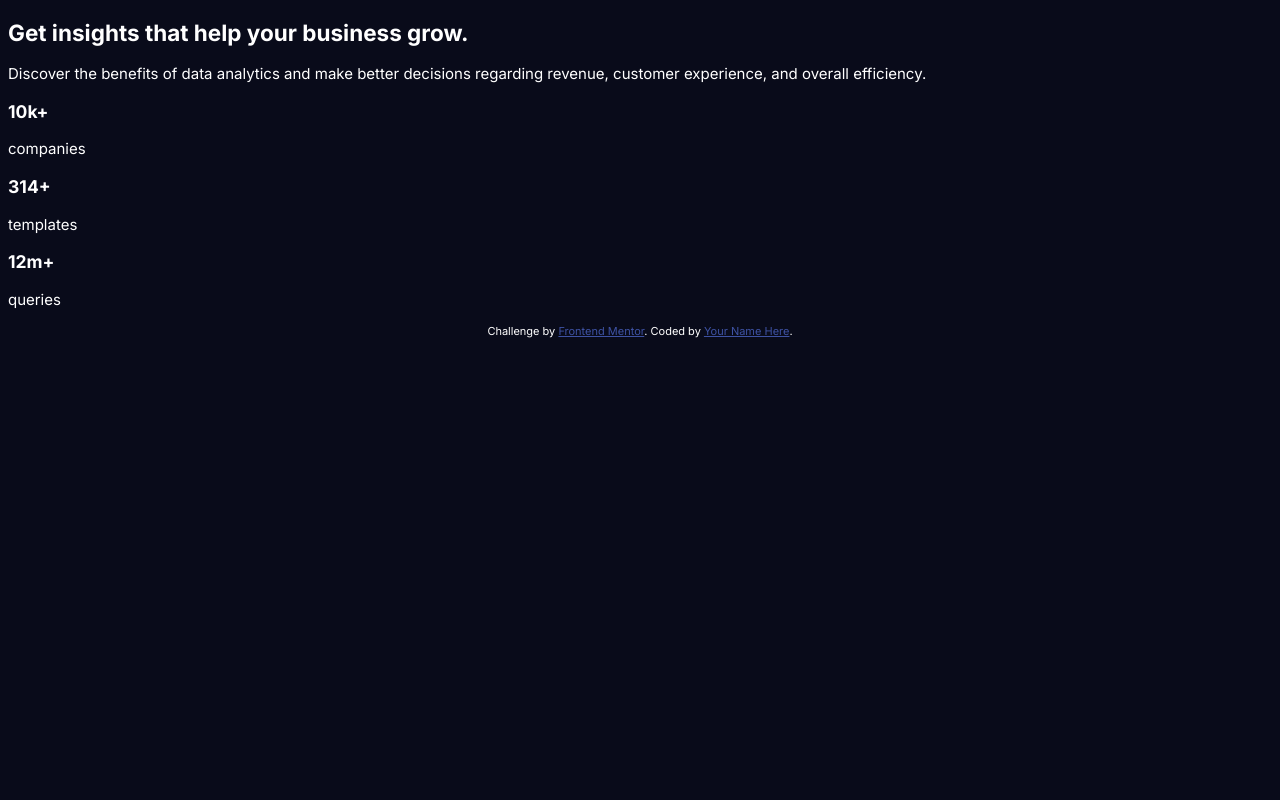
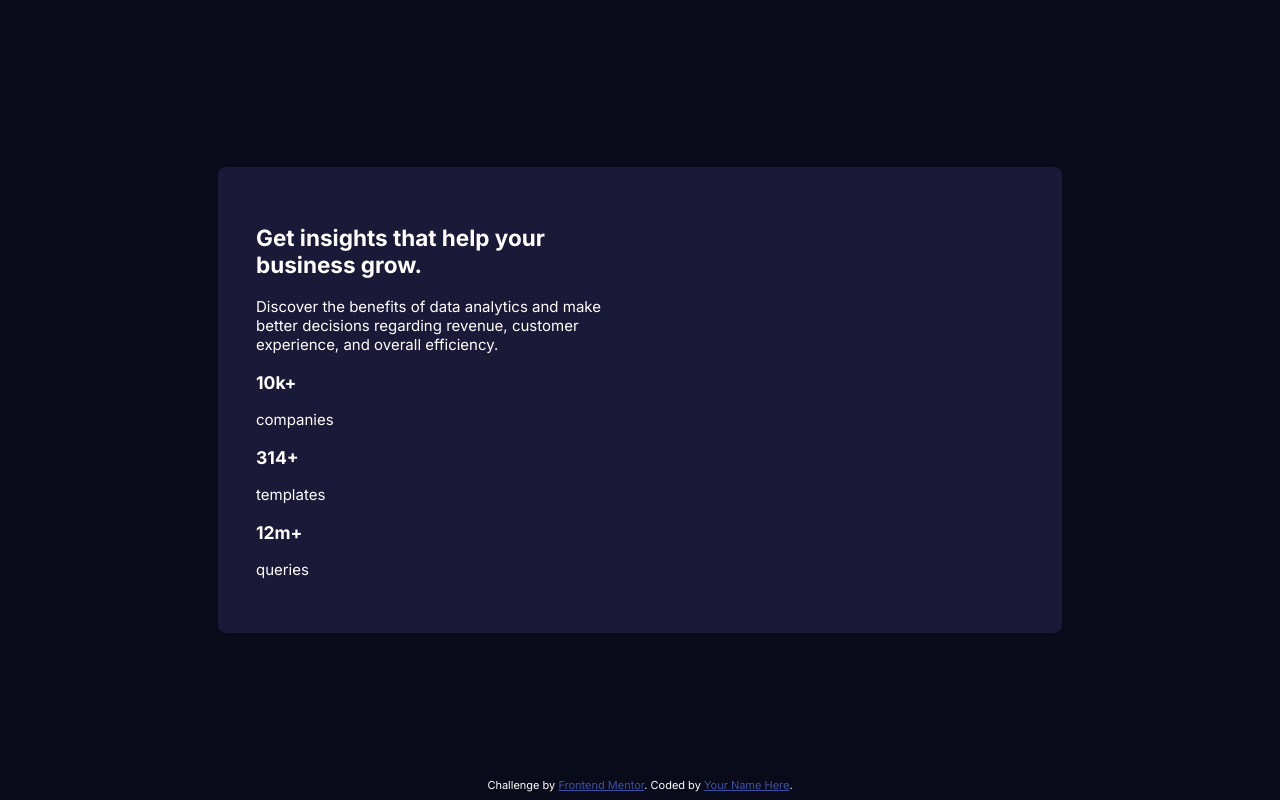
Before and after one commit to LironeFitoussi/stats-preview-card-component-main, a plain HTML site: page index.html in a window 1280 px wide. Drawn offline with Linux system fonts and the light colour scheme.

Commit message:
card alignment and styling

```diff
--- a/index.html
+++ b/index.html
@@ -8,7 +8,7 @@
 </head>
 <body>
   <main>
-    <section>
+    <section class="text-content">
       <h1>Get <span>insights</span> that help your business grow.</h1>
       <p>Discover the benefits of data analytics and make better decisions regarding revenue, customer experience, and overall efficiency.</p>
       <div>
@@ -29,8 +29,7 @@
       </div>
     </section>
 
-    <section>
-      <div class="img"></div>
+    <section class="img">
     </section>
 
   </main>
--- a/style.css
+++ b/style.css
@@ -6,8 +6,22 @@ body {
     font-size: 15px;
     background-color: hsl(233, 47%, 7%);
     color: hsl(0, 0%, 100%);
+    margin: 0;
+    display: flex;
+    flex-direction: column;
+    justify-content: center;
+    align-items: center;
+    height: 100vh;
 }
 
+main {
+    background-color: hsl(244, 38%, 16%);;
+    padding: 3%;
+    width: 60vw;
+    display: grid;
+    grid-template-columns: 1fr 1fr;
+    border-radius: 1vh;
+}
 /* Color Plaete */
 .black {
     /* - Very dark blue (main background) */
@@ -30,5 +44,11 @@ body {
 }
 
 
-.attribution { font-size: 11px; text-align: center; }
-.attribution a { color: hsl(228, 45%, 44%); }
+.attribution {
+    font-size: 11px; text-align: center;
+    position: absolute;
+    bottom: 8px;
+}
+.attribution a {
+    color: hsl(228, 45%, 44%);
+}
```
